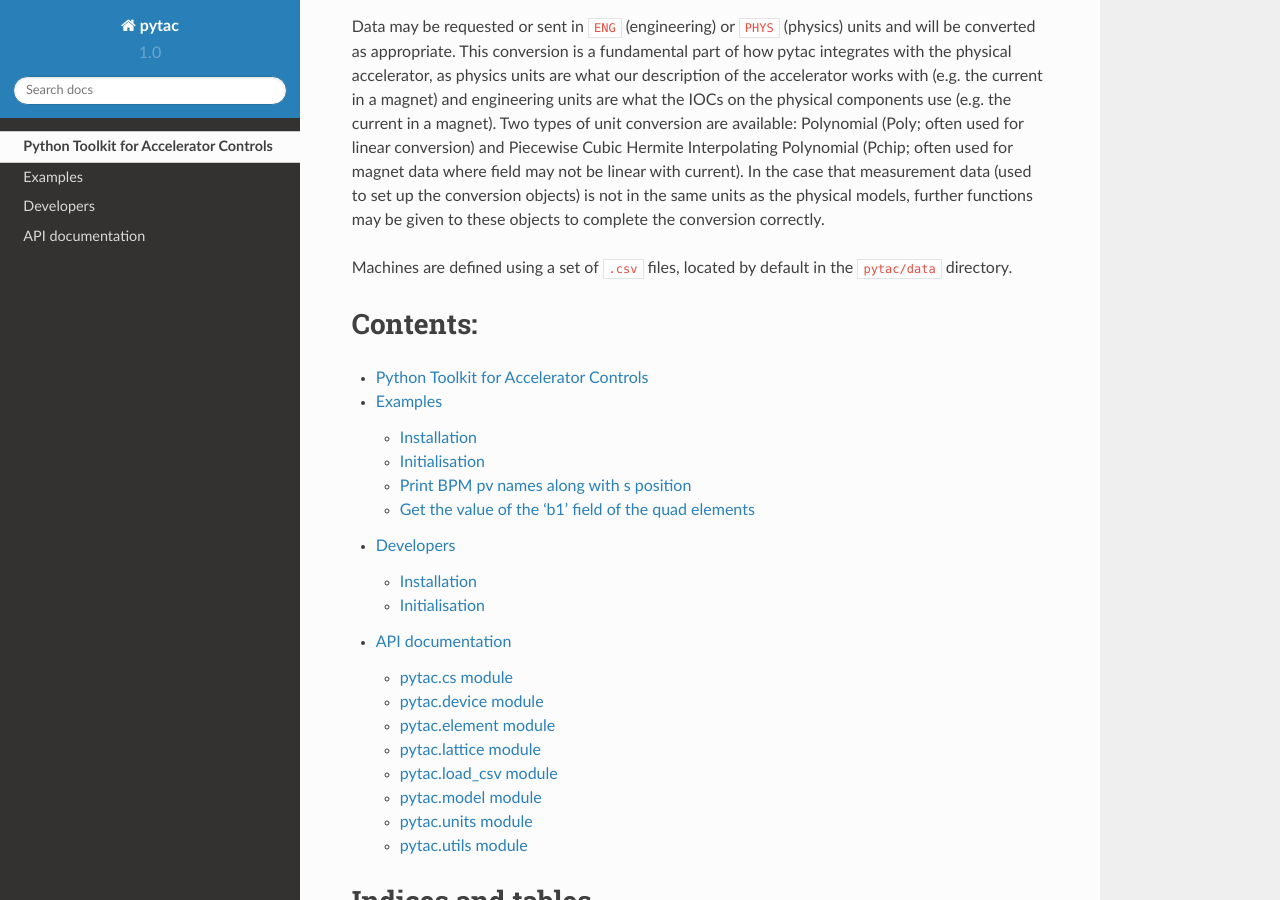
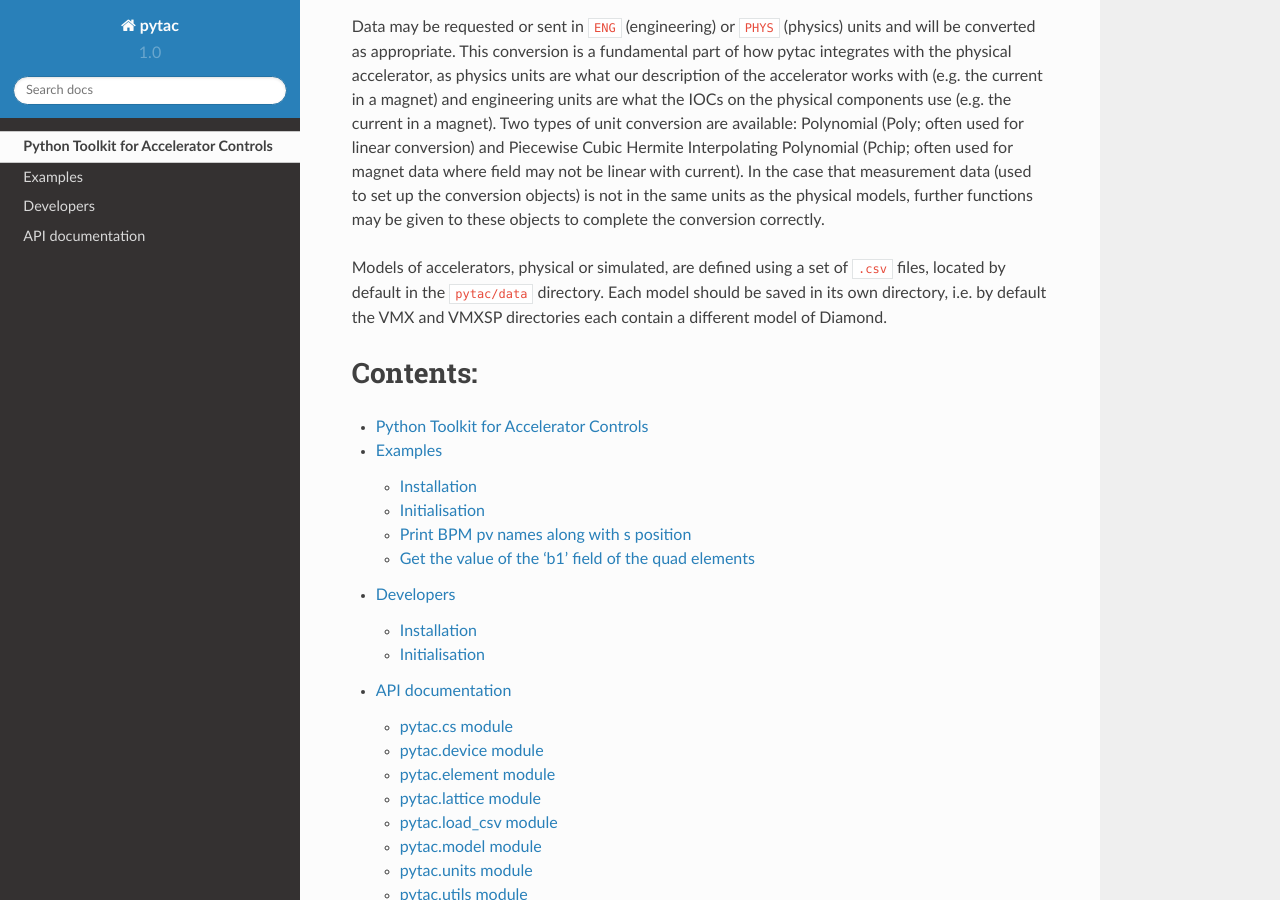
Before and after one commit to DiamondLightSource/pytac, a Sphinx documentation site: the page built from docs/index.rst, in a window 1280 px wide and 900 px high, scrolled down 953 px. Built offline with Sphinx 7.4.7 and the Read the Docs theme 2.0.0, drawn with Linux system fonts in a browser that asks for light colours.

Commit message:
Clarify references to and description of accelerator models.

```diff
--- a/docs/developers.rst
+++ b/docs/developers.rst
@@ -33,7 +33,7 @@ This is required each time you want to start up pytac.
     >>>
 
 
-- Import pytac and initialise the ``VMX`` ring mode::
+- Import pytac and initialise from the ``VMX`` ring model::
 
     >>> import pytac.load_csv
     >>> lattice = pytac.load_csv.load('VMX')
--- a/docs/examples.rst
+++ b/docs/examples.rst
@@ -27,7 +27,7 @@ This is required each time you want to start up pytac.
     >>>
 
 
-- Import pytac and initialise the ``VMX`` ring mode::
+- Import pytac and initialise from the ``VMX`` ring model::
 
     >>> import pytac.load_csv
     >>> lattice = pytac.load_csv.load('VMX')
--- a/docs/index.rst
+++ b/docs/index.rst
@@ -22,7 +22,7 @@ Elements may be grouped into families (an element may be in more than one family
 
 Data may be requested or sent in ``ENG`` (engineering) or ``PHYS`` (physics) units and will be converted as appropriate. This conversion is a fundamental part of how pytac integrates with the physical accelerator, as physics units are what our description of the accelerator works with (e.g. the current in a magnet) and engineering units are what the IOCs on the physical components use (e.g. the current in a magnet). Two types of unit conversion are available: Polynomial (Poly; often used for linear conversion) and Piecewise Cubic Hermite Interpolating Polynomial (Pchip; often used for magnet data where field may not be linear with current). In the case that measurement data (used to set up the conversion objects) is not in the same units as the physical models, further functions may be given to these objects to complete the conversion correctly.
 
-Machines are defined using a set of ``.csv`` files, located by default in the ``pytac/data`` directory.
+Models of accelerators, physical or simulated, are defined using a set of ``.csv`` files, located by default in the ``pytac/data`` directory. Each model should be saved in its own directory, i.e. by default the VMX and VMXSP directories each contain a different model of Diamond.
 
 
 Contents:
```
